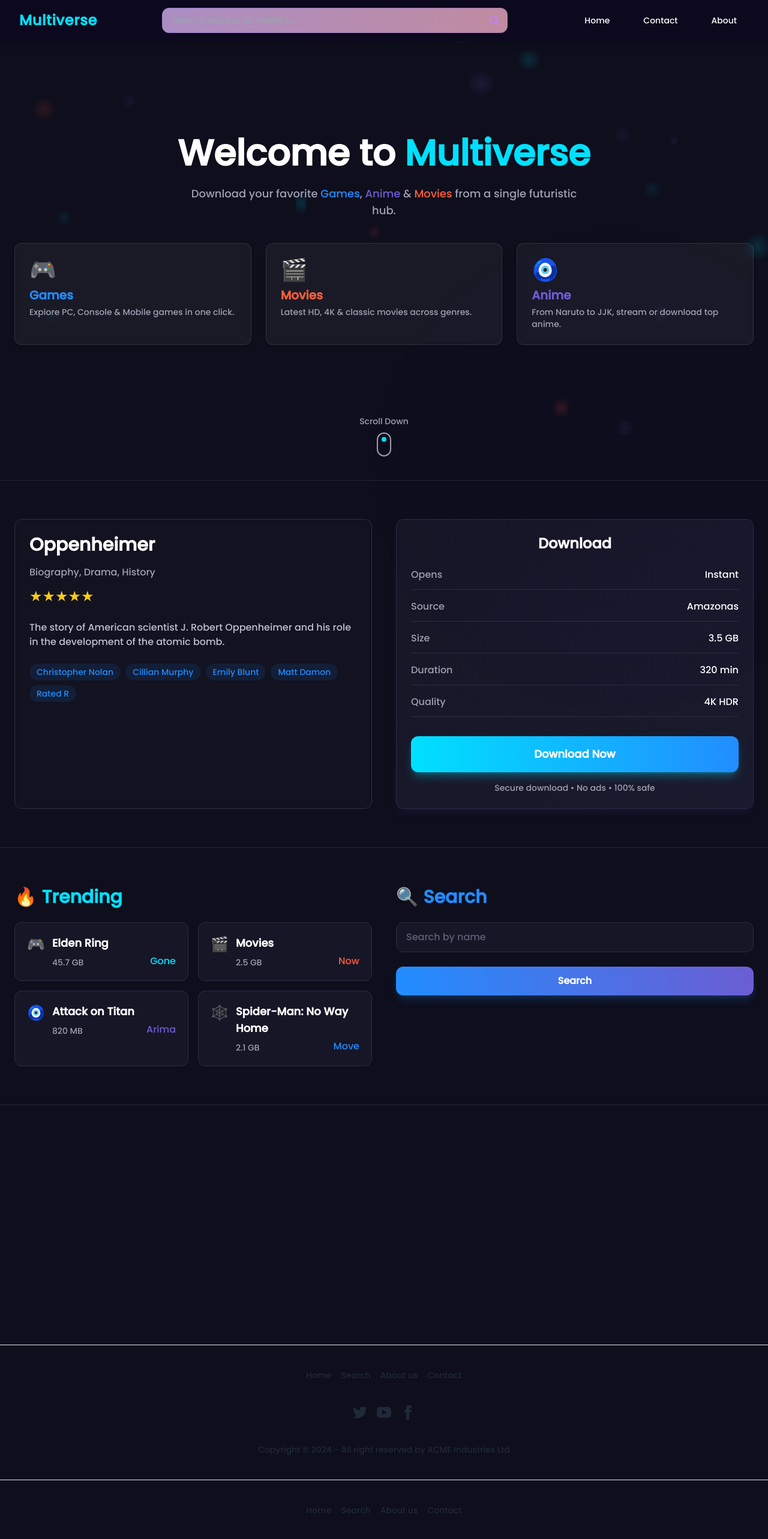
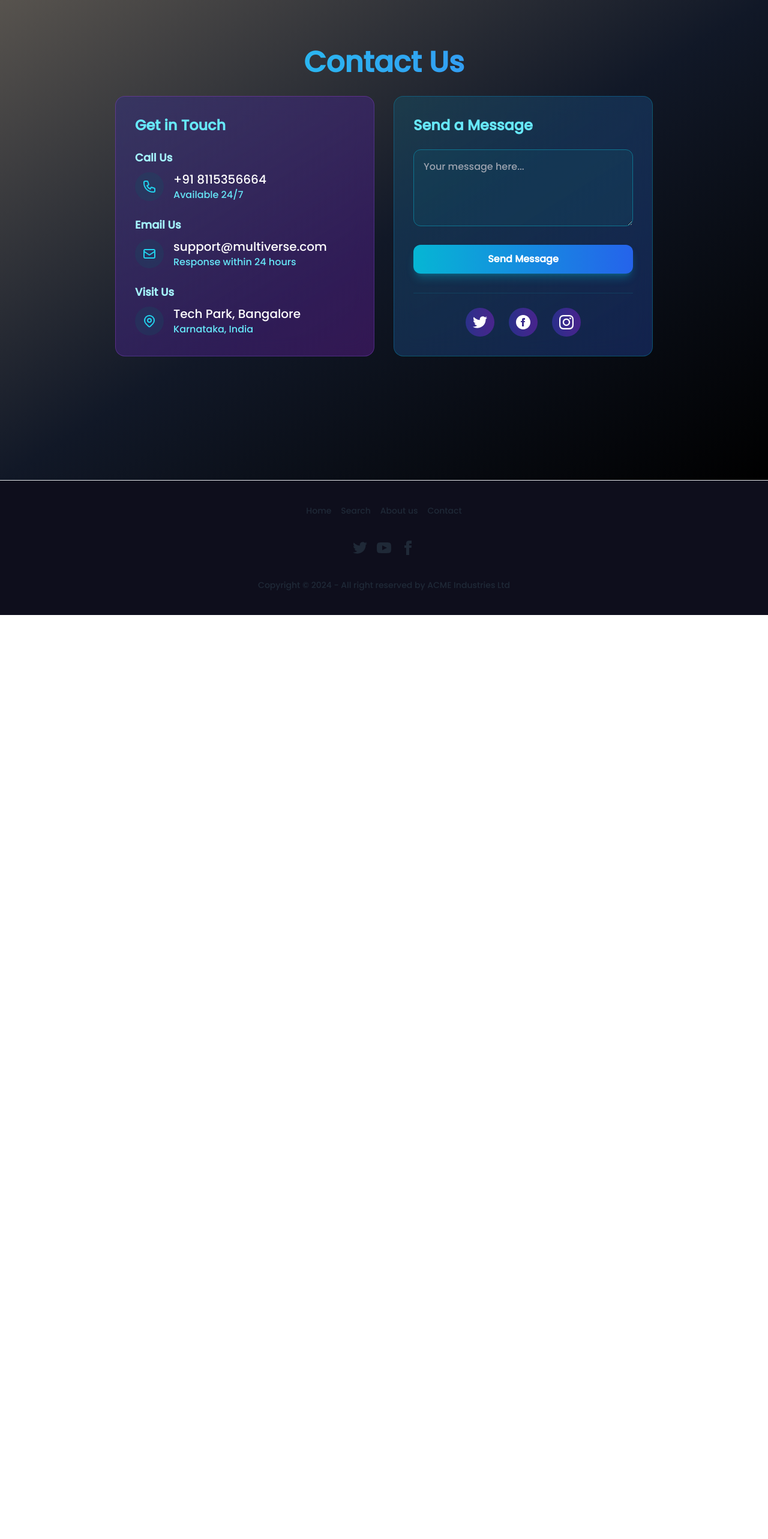
Before and after one commit to Developer-AbhinavAF/multiverse-frontend, a React (Vite) app: page /#/contact in a window 1280 px wide. Shown: the top 2565 px of the page at 60% size. After the commit the page ends 1025 px from the top, so only its background shows below. Built offline with nearby package versions, Linux system fonts and the light colour scheme.

Commit message:
UI-Updated

```diff
--- a/src/components/Footer.jsx
+++ b/src/components/Footer.jsx
@@ -1,4 +1,5 @@
 import React from "react";
+import { Link } from "react-router-dom";
 
 function Footer() {
   return (
@@ -6,10 +7,10 @@ function Footer() {
       <hr />
       <footer className="footer footer-center p-10 text-base-content rounded dark:bg-slate-900 dark:text-white">
         <nav className="grid grid-flow-col gap-4">
-          <a className="link link-hover" href="/">Home</a>
-          <a className="link link-hover" href="/search">Search</a>
-          <a className="link link-hover" href="/about-us">About us</a>
-          <a className="link link-hover" href="/contact">Contact</a>
+          <Link className="link link-hover" to="/">Home</Link>
+          <Link className="link link-hover" to="/search">Search</Link>
+          <Link className="link link-hover" to="/about-us">About us</Link>
+          <Link className="link link-hover" to="/contact">Contact</Link>
         </nav>
         <nav>
           <div className="grid grid-flow-col gap-4">
--- a/src/components/Navbar.jsx
+++ b/src/components/Navbar.jsx
@@ -1,5 +1,5 @@
 import React, { useState, useRef } from "react";
-import { useNavigate } from "react-router-dom";
+import { Link, useNavigate } from "react-router-dom";
 
 const Navbar = () => {
   const navigate = useNavigate();
@@ -26,19 +26,19 @@ const Navbar = () => {
   const navItems = (
     <>
       <li>
-        <a href="/" className="hover:text-[#00E0FF] duration-200">
+        <Link to="/" className="hover:text-[#00E0FF] duration-200">
           Home
-        </a>
+        </Link>
       </li>
       <li>
-        <a href="/contact" className="hover:text-[#00E0FF] duration-200">
+        <Link to="/contact" className="hover:text-[#00E0FF] duration-200">
           Contact
-        </a>
+        </Link>
       </li>
       <li>
-        <a href="/about-us" className="hover:text-[#00E0FF] duration-200">
+        <Link to="/about-us" className="hover:text-[#00E0FF] duration-200">
           About
-        </a>
+        </Link>
       </li>
     </>
   );
--- a/src/main.jsx
+++ b/src/main.jsx
@@ -2,15 +2,13 @@ import React from "react";
 import ReactDOM from "react-dom/client";
 import App from "./App.jsx";
 import "./index.css";
-import { BrowserRouter } from "react-router-dom";
+import { HashRouter } from "react-router-dom";
 import AuthProvider from "./context/AuthProvider.jsx";
 
 ReactDOM.createRoot(document.getElementById("root")).render(
-  <BrowserRouter>
+  <HashRouter>
     <AuthProvider>
-      <div className="dark:bg-slate-900 dark:text-white">
-        <App />
-      </div>
+      <App />
     </AuthProvider>
-  </BrowserRouter>
+  </HashRouter>
 );
```
